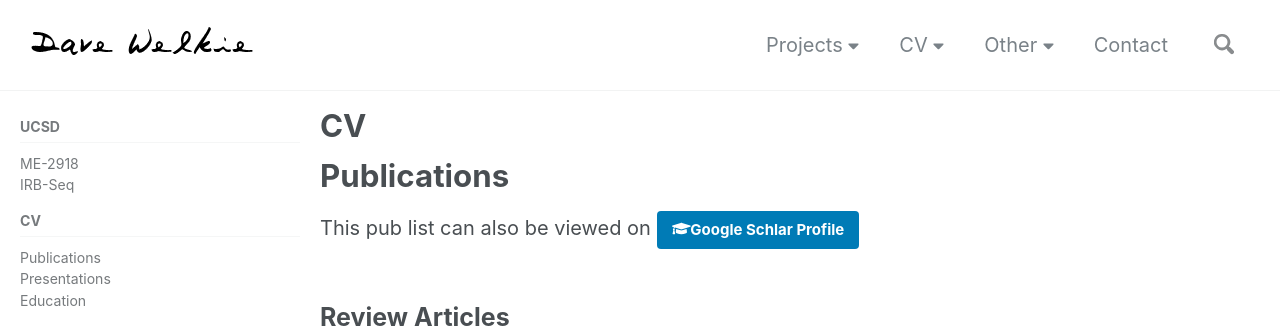
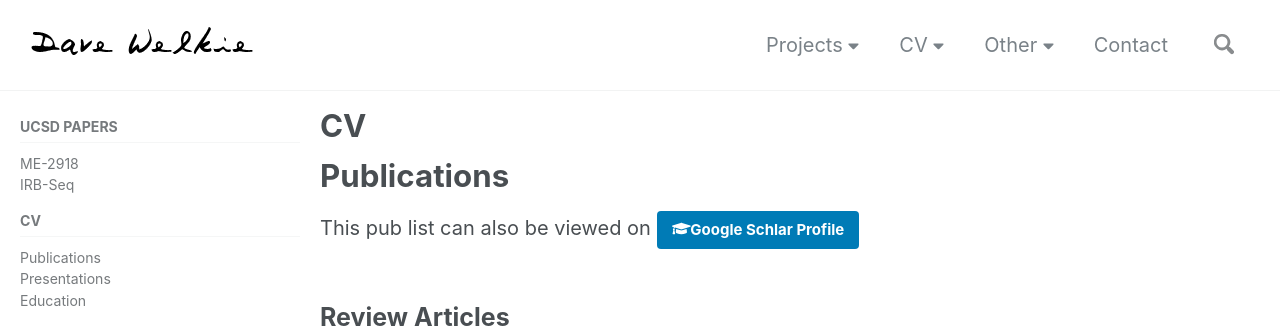
Before and after one commit to dwelkie/dwelkie.github.io, a Jekyll site: the page built from _pages/CV.md, in a window 1280 px wide. Shown: the top 328 px of the page. Built offline with Jekyll 4.4.1, drawn with Linux system fonts in a browser that asks for light colours; nearby versions of some CDN libraries.

Commit message:
Update navigation.yml

```diff
--- a/_data/navigation.yml
+++ b/_data/navigation.yml
@@ -41,10 +41,10 @@ main:
 
 # documentation links
 docs:
-  - title: "UCSD"
+  - title: "UCSD Papers"
     children:
       - title: "ME-2918"
-        url: /CV/
+        url: /cv/#UCSD
       - title: ""
         url: /
       - title: ""
```
